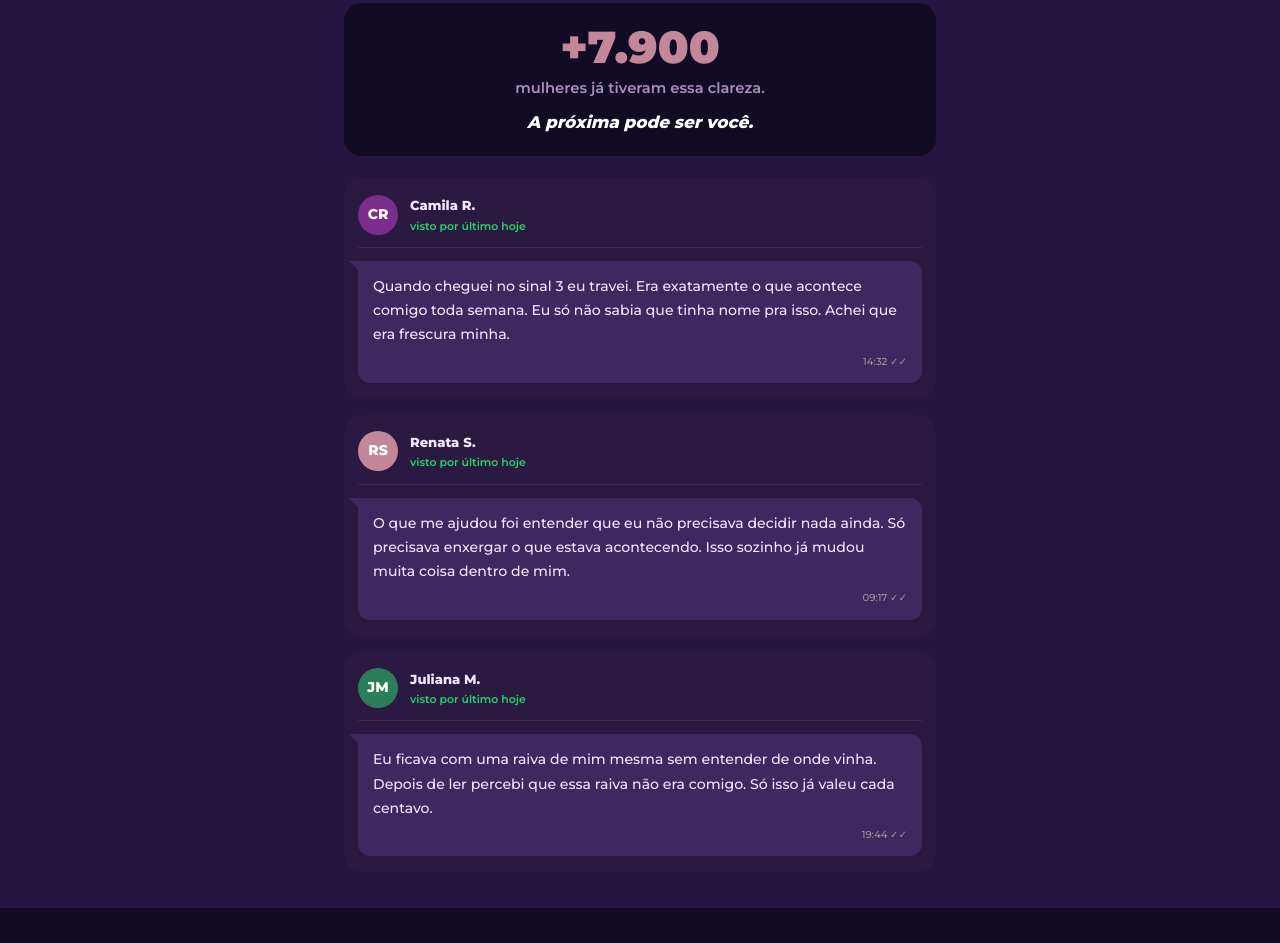
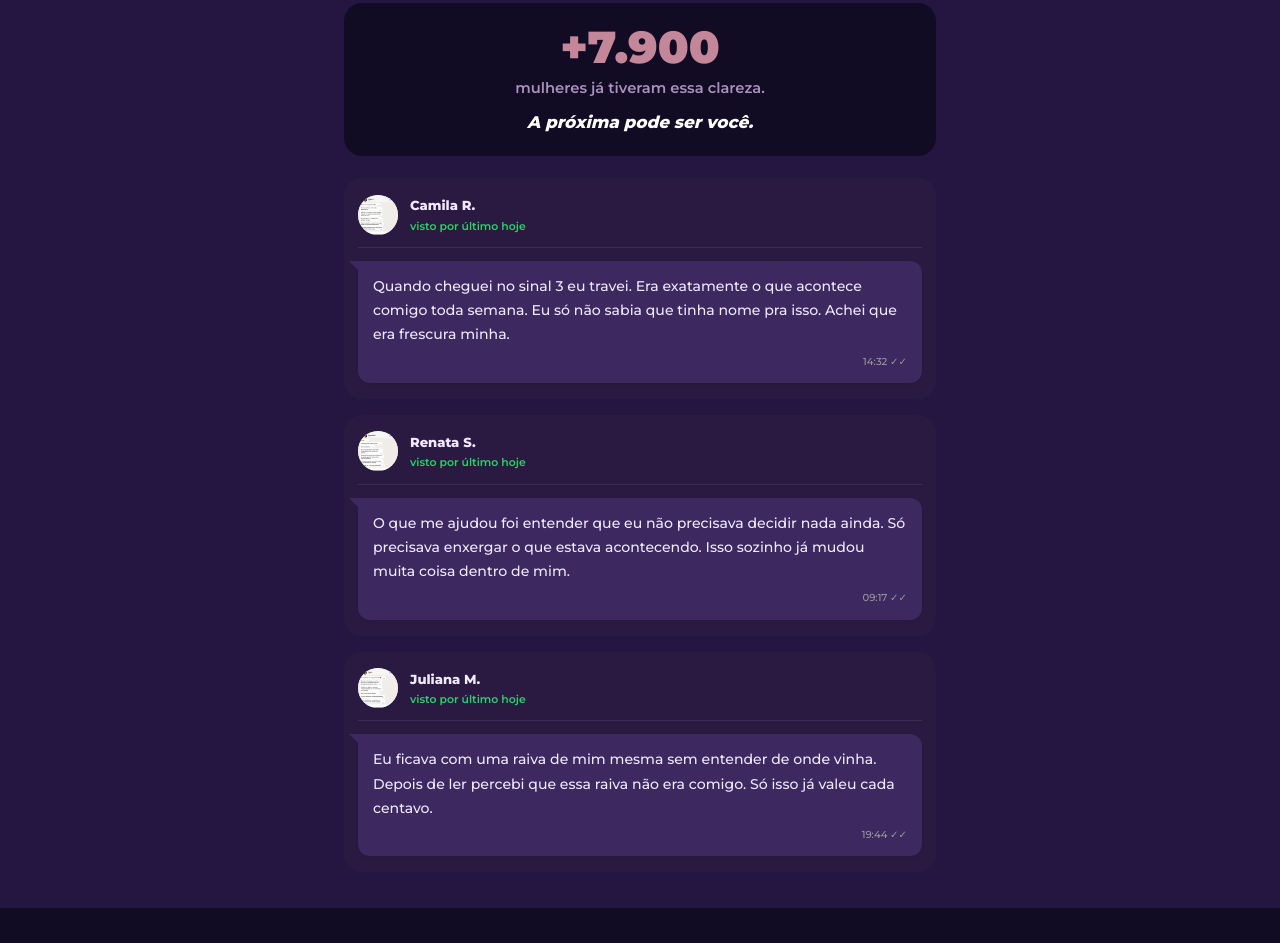
Before and after one commit to aprendendofacil/adescoberta, a plain HTML site: page index.html in a window 1280 px wide. Shown: the part 3787-4730 px from the top of the page. Drawn offline with Linux system fonts and the light colour scheme.

Commit message:
Update index.html

```diff
--- a/index.html
+++ b/index.html
@@ -394,7 +394,7 @@ footer{background:#120B24;color:rgba(196,168,216,.4);text-align:center;padding:1
 
       <div class="wpp-screen">
         <div class="wpp-header">
-          <img class="wpp-avatar" src="COLE_AQUI_LINK_FOTO_1" alt="Camila R."
+          <img class="wpp-avatar" src="https://github.com/aprendendofacil/adescoberta/blob/main/REV1.png?raw=true" alt="Camila R."
                onerror="this.style.display='none';this.nextElementSibling.style.display='flex'">
           <div class="wpp-avatar-placeholder" style="background:#7B2D8B;display:none">CR</div>
           <div>
@@ -410,7 +410,7 @@ footer{background:#120B24;color:rgba(196,168,216,.4);text-align:center;padding:1
 
       <div class="wpp-screen">
         <div class="wpp-header">
-          <img class="wpp-avatar" src="COLE_AQUI_LINK_FOTO_2" alt="Renata S."
+          <img class="wpp-avatar" src="https://github.com/aprendendofacil/adescoberta/blob/main/REV2.png?raw=true" alt="Renata S."
                onerror="this.style.display='none';this.nextElementSibling.style.display='flex'">
           <div class="wpp-avatar-placeholder" style="background:#C4879A;display:none">RS</div>
           <div>
@@ -426,7 +426,7 @@ footer{background:#120B24;color:rgba(196,168,216,.4);text-align:center;padding:1
 
       <div class="wpp-screen">
         <div class="wpp-header">
-          <img class="wpp-avatar" src="COLE_AQUI_LINK_FOTO_3" alt="Juliana M."
+          <img class="wpp-avatar" src="https://github.com/aprendendofacil/adescoberta/blob/main/REV3.png?raw=true" alt="Juliana M."
                onerror="this.style.display='none';this.nextElementSibling.style.display='flex'">
           <div class="wpp-avatar-placeholder" style="background:#2D7D5A;display:none">JM</div>
           <div>
```
